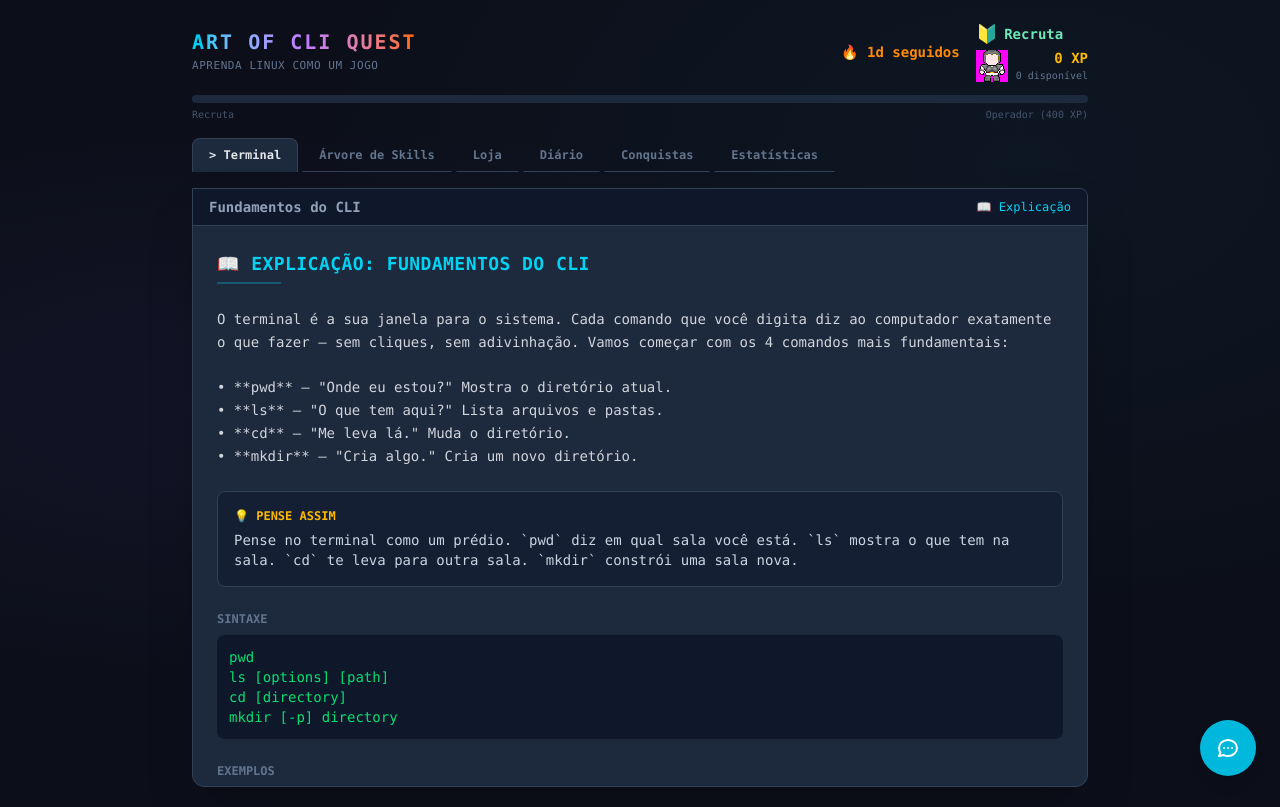
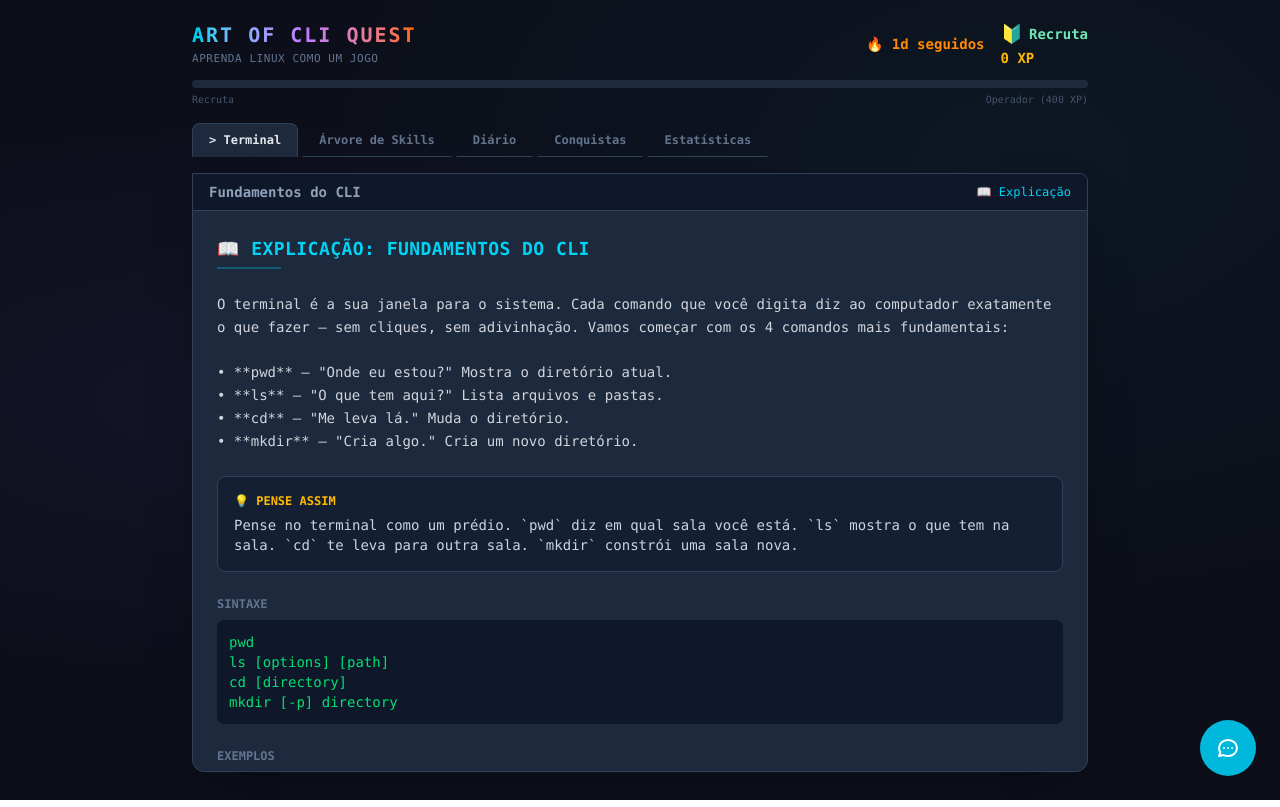
Before and after one commit to enzoofs/linux-learning-game, a React (Vite) app: page / in a window 1280 px wide. Built offline with nearby package versions, Linux system fonts and the light colour scheme.

Commit message:
chore: hide shop tab and avatar from UI temporarily
Shop and avatar features are kept in code but hidden from navigation
until the sprite system is fully polished for public release.

```diff
--- a/src/components/Layout/Layout.tsx
+++ b/src/components/Layout/Layout.tsx
@@ -1,6 +1,6 @@
 import type { ReactNode } from 'react';
 import { useGameStore } from '../../stores/gameStore';
-import { PixelAvatar } from '../Avatar/PixelAvatar';
+// import { PixelAvatar } from '../Avatar/PixelAvatar';  // TODO: reativar com a loja
 import type { AppView } from '../../types';
 
 interface LayoutProps {
@@ -12,14 +12,14 @@ interface LayoutProps {
 const NAV_TABS: { id: AppView; label: string }[] = [
   { id: 'terminal', label: '> Terminal' },
   { id: 'map', label: 'Árvore de Skills' },
-  { id: 'shop', label: 'Loja' },
+  // { id: 'shop', label: 'Loja' },  // TODO: reativar quando a loja estiver pronta
   { id: 'journal', label: 'Diário' },
   { id: 'achievements', label: 'Conquistas' },
   { id: 'stats', label: 'Estatísticas' },
 ];
 
 export function Layout({ currentView, onViewChange, children }: LayoutProps) {
-  const { totalXP, lifetimeXP, spendableXP, getCurrentTier, getNextTier, currentStreak } = useGameStore();
+  const { totalXP, lifetimeXP, getCurrentTier, getNextTier, currentStreak } = useGameStore();
   const tier = getCurrentTier();
   const nextTier = getNextTier();
   const xp = lifetimeXP || totalXP;
@@ -61,10 +61,10 @@ export function Layout({ currentView, onViewChange, children }: LayoutProps) {
                 </span>
               </div>
               <div className="flex items-center gap-2">
-                <PixelAvatar size={32} />
+                {/* TODO: reativar avatar quando a loja estiver pronta */}
+                {/* <PixelAvatar size={32} /> */}
                 <div>
                   <div className="text-amber-400 text-sm font-semibold">{lifetimeXP || totalXP} XP</div>
-                  <div className="text-[10px] text-slate-500">{spendableXP ?? totalXP} disponível</div>
                 </div>
               </div>
             </div>
```
